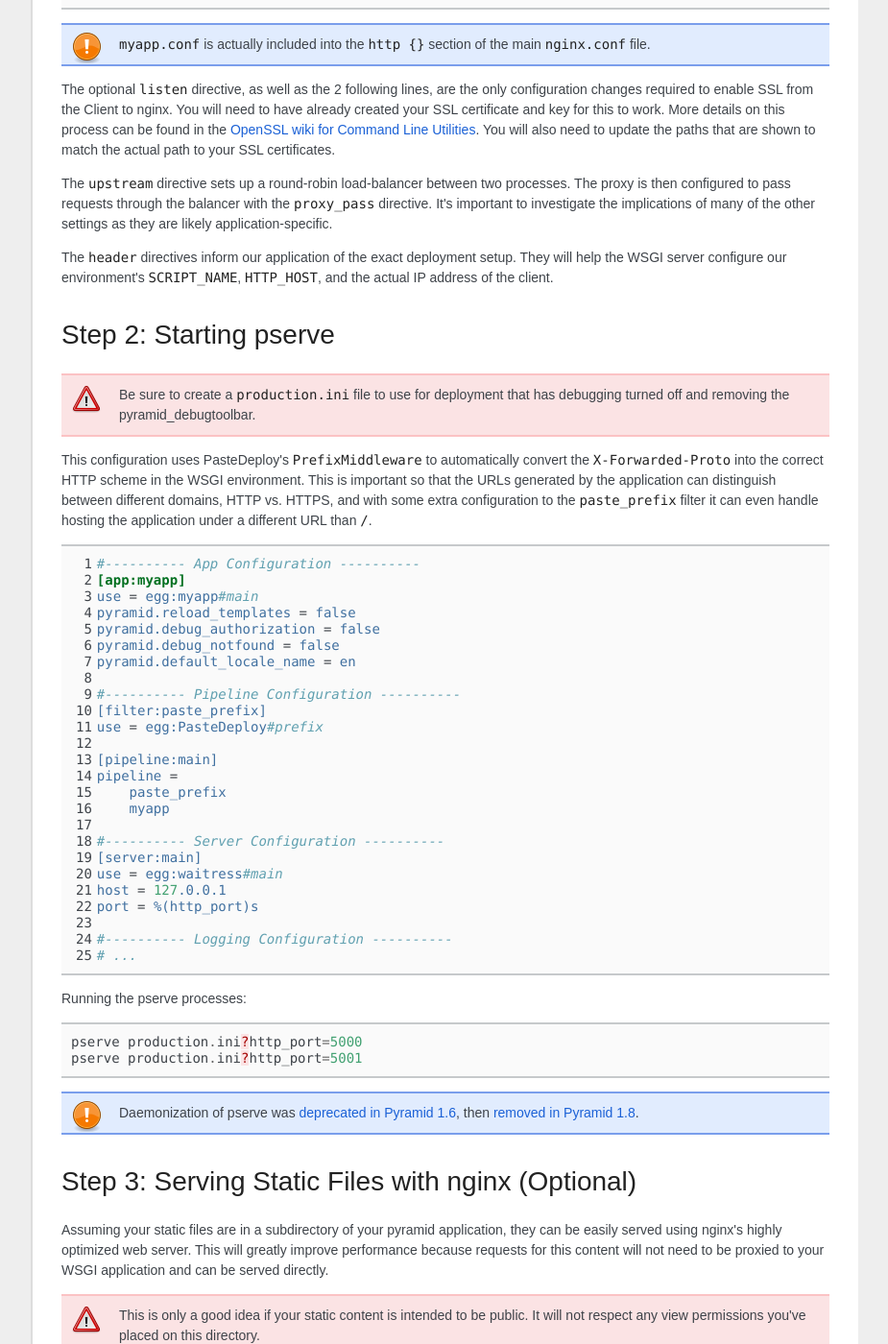
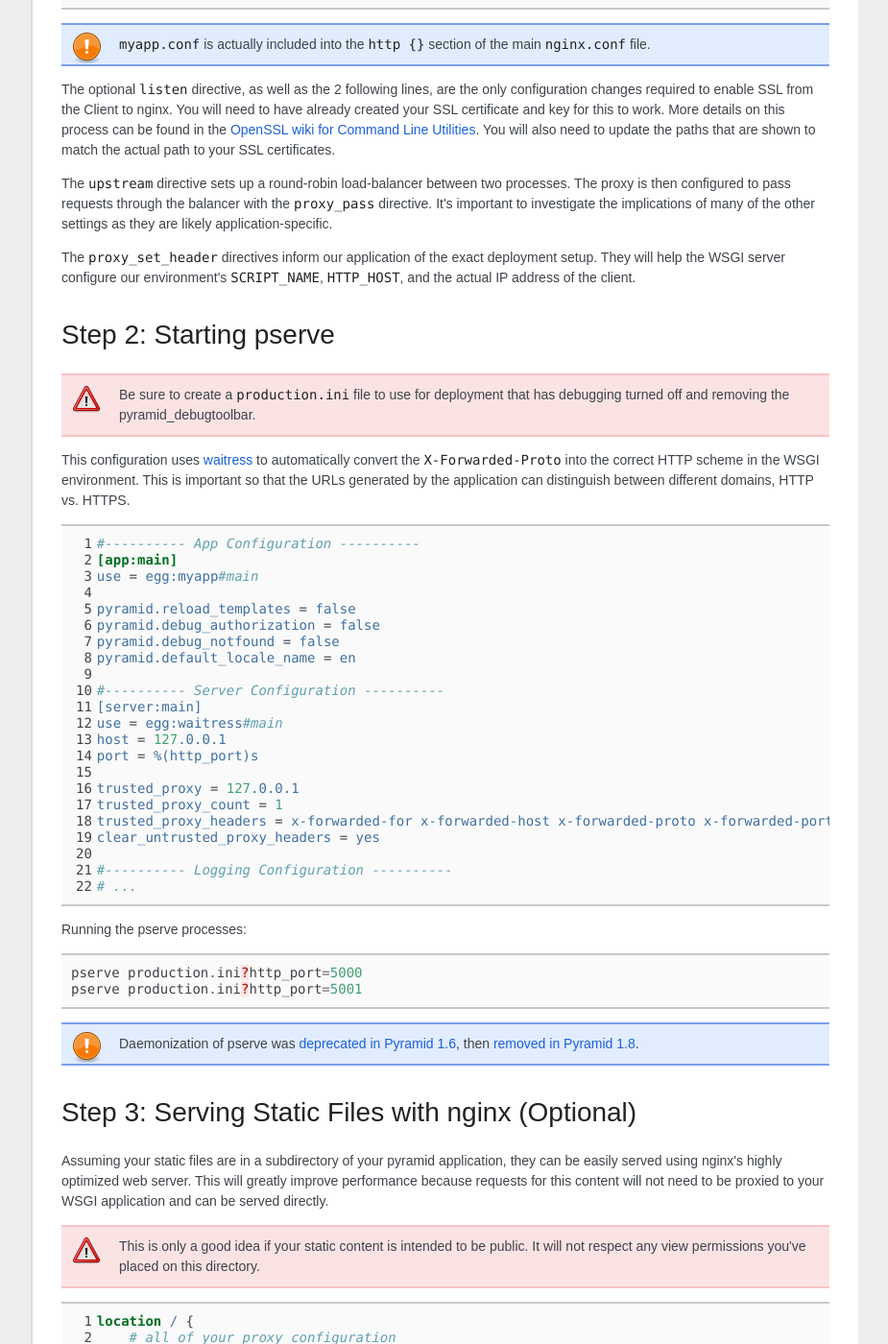
Before and after one commit to Pylons/pyramid_cookbook, a Sphinx documentation site: the page built from docs/deployment/nginx.rst, in a window 1280 px wide and 1400 px high, scrolled down 2468 px. Shown: the whole window at 96% size, without its empty margins (198-1123 px from the left). Built offline with Sphinx 7.4.7, drawn with Linux system fonts in a browser that asks for light colours; some web fonts are replaced; some of the changed text lies outside the part shown.

Commit message:
use waitress trusted proxy instead of prefix

```diff
--- a/docs/deployment/nginx.rst
+++ b/docs/deployment/nginx.rst
@@ -129,10 +129,10 @@ configuration is shown here:
         access_log  /home/example/env/access.log;
 
         location / {
-            proxy_set_header        Host $http_host;
-            proxy_set_header        X-Real-IP $remote_addr;
-            proxy_set_header        X-Forwarded-For $proxy_add_x_forwarded_for;
-            proxy_set_header        X-Forwarded-Proto $scheme;
+            proxy_set_header X-Forwarded-Proto $scheme;
+            proxy_set_header X-Forwarded-For $proxy_add_x_forwarded_for;
+            proxy_set_header X-Forwarded-Host $host:$server_port;
+            proxy_set_header X-Forwarded-Port $server_port;
 
             client_max_body_size    10m;
             client_body_buffer_size 128k;
@@ -166,7 +166,7 @@ with the ``proxy_pass`` directive. It's important to investigate the
 implications of many of the other settings as they are likely
 application-specific.
 
-The ``header`` directives inform our application of the exact deployment
+The ``proxy_set_header`` directives inform our application of the exact deployment
 setup. They will help the WSGI server configure our environment's
 ``SCRIPT_NAME``, ``HTTP_HOST``, and the actual IP address of the client.
 
@@ -179,38 +179,34 @@ Step 2: Starting pserve
    deployment that has debugging turned off and removing the
    pyramid_debugtoolbar.
 
-This configuration uses PasteDeploy's ``PrefixMiddleware`` to automatically
-convert the ``X-Forwarded-Proto`` into the correct HTTP scheme in the WSGI
+This configuration uses
+`waitress <https://docs.pylonsproject.org/projects/waitress/en/latest/reverse-proxy.html>`__
+to automatically convert the ``X-Forwarded-Proto`` into the correct HTTP scheme in the WSGI
 environment. This is important so that the URLs generated by the application
-can distinguish between different domains, HTTP vs. HTTPS, and with some
-extra configuration to the ``paste_prefix`` filter it can even handle
-hosting the application under a different URL than ``/``.
+can distinguish between different domains, HTTP vs. HTTPS.
 
 .. code-block:: nginx
     :linenos:
 
     #---------- App Configuration ----------
-    [app:myapp]
+    [app:main]
     use = egg:myapp#main
+
     pyramid.reload_templates = false
     pyramid.debug_authorization = false
     pyramid.debug_notfound = false
     pyramid.default_locale_name = en
-
-    #---------- Pipeline Configuration ----------
-    [filter:paste_prefix]
-    use = egg:PasteDeploy#prefix
-
-    [pipeline:main]
-    pipeline =
-        paste_prefix
-        myapp
 
     #---------- Server Configuration ----------
     [server:main]
     use = egg:waitress#main
     host = 127.0.0.1
     port = %(http_port)s
+
+    trusted_proxy = 127.0.0.1
+    trusted_proxy_count = 1
+    trusted_proxy_headers = x-forwarded-for x-forwarded-host x-forwarded-proto x-forwarded-port
+    clear_untrusted_proxy_headers = yes
 
     #---------- Logging Configuration ----------
     # ...
```
